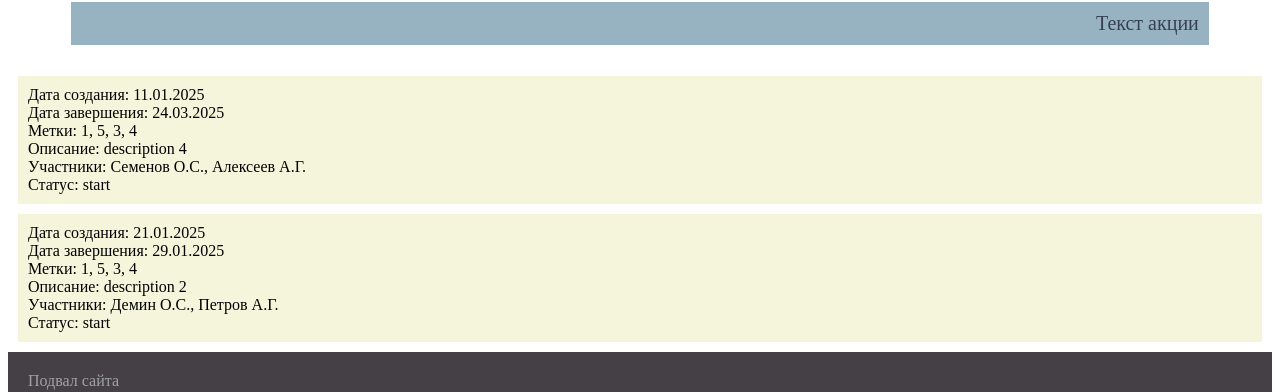
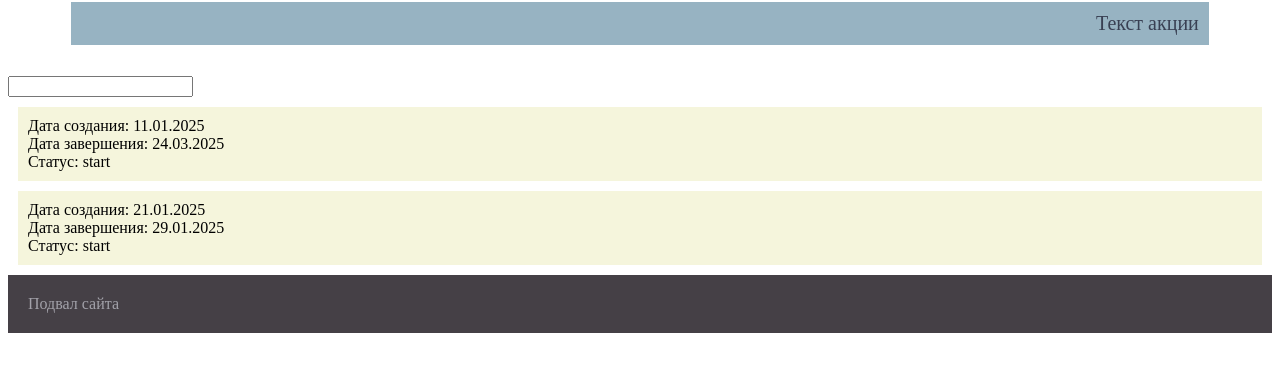
Before and after one commit to olegdemin1606/React-course, a React (Create React App) app: page / in a window 1280 px wide. Shown: the part 318-710 px from the top of the page. Built offline with nearby package versions, Linux system fonts and the light colour scheme.

Commit message:
lesson 5

```diff
--- a/src/App.js
+++ b/src/App.js
@@ -1,6 +1,8 @@
 import Banner from "./components/banner/Banner";
+import ListFilter from "./components/filter/ListFilter";
 import Header from "./components/header/Header";
 import TaskList from "./components/taskList/TaskList";
+import {useState} from 'react';
 
 const footerStyle = {
   padding: '20px',
@@ -18,15 +20,21 @@ function Footer() {
 
 const list = [
   {id:1, created_at:'27.01.2025', complited_at:'28.01.2025', points:[1,2,3,4], description:'description', members: ['Демин О.С.','Петров А.Г.'], status: 'complite'},
-  {id:2, created_at:'21.01.2025', complited_at:'29.01.2025', points:[1,5,3,4], description:'description 2', members: ['Демин О.С.','Петров А.Г.'], status: 'start'},
-  {id:3, created_at:'20.01.2025', complited_at:'21.02.2025', points:[1,5,3,4], description:'description 3', members: ['Иванов О.С.','Петров А.Г.'], status: 'complite'},
-  {id:4, created_at:'11.01.2025', complited_at:'24.03.2025', points:[1,5,3,4], description:'description 4', members: ['Семенов О.С.','Алексеев А.Г.'], status: 'start'},
+  {id:2, created_at:'21.01.2025', complited_at:'29.01.2025', points:[1,5,3,7], description:'description 2', members: ['Демин О.С.','Петров А.Г.'], status: 'start'},
+  {id:3, created_at:'20.01.2025', complited_at:'21.02.2025', points:[1,5,3,8], description:'description 3', members: ['Иванов О.С.','Петров А.Г.'], status: 'complite'},
+  {id:4, created_at:'11.01.2025', complited_at:'24.03.2025', points:[1,5,3,2], description:'description 4', members: ['Семенов О.С.','Алексеев А.Г.'], status: 'start'},
 
 ]
 
 function App() {
+  const [filter, setFilter] = useState('')
 
   const sortedList = list
+  .filter(item => {
+    if(!filter) return true
+    const filterNumbers = filter.split(',').map(Number);
+    return filterNumbers.some(num => item.points.includes(num));
+  })
   .filter(item => item.status !== 'complite')
   .sort((a, b) => {
       const dateA = new Date(a.complited_at.split('.').reverse().join('-'));
@@ -38,6 +46,7 @@ function App() {
           <Header/>
           Магазин картин
           <Banner/>
+          <ListFilter value={filter} setValue={setFilter}/>
           <TaskList list={sortedList}/>
           <Footer/>
       </div>
--- /dev/null
+++ b/src/components/filter/ListFilter.js
@@ -0,0 +1,11 @@
+
+
+export default function ListFilter({value, setValue}) {
+const handleChange = e => {
+    const {name, value} = e.target;
+    setValue(value)
+}
+ return(<div>
+    <input value={value} onChange={handleChange}/>
+ </div>)
+}
--- a/src/components/taskList/TaskList.js
+++ b/src/components/taskList/TaskList.js
@@ -1,5 +1,5 @@
 import styles from './taskList.module.css';
-
+import {useState} from 'react';
 
 export default function TaskList({list}) {
     return(
@@ -11,15 +11,22 @@ export default function TaskList({list}) {
 }
 
 function TaskItem({item}) {
+    const [isDetail, setIsDetail] = useState(false)
 
+    const handleToggle = () => {
+        setIsDetail(prevState=>!prevState)
+    }
     return(
-        <div className={styles.item}>
+        <div className={styles.item} onClick={handleToggle}>
            <div>Дата создания: {item.created_at}</div>
            <div>Дата завершения: {item.complited_at}</div>
-           <div>Метки: {item.points.join(', ')}</div>
-           <div>Описание: {item.description}</div>
-           <div>Участники: {item.members.join(', ')}</div>
            <div>Статус: {item.status}</div>
+           {isDetail && <>
+            <div>Метки: {item.points.join(', ')}</div>
+            <div>Описание: {item.description}</div>
+            <div>Участники: {item.members.join(', ')}</div>
+           </>}
+
         </div>
     )
 }
```
